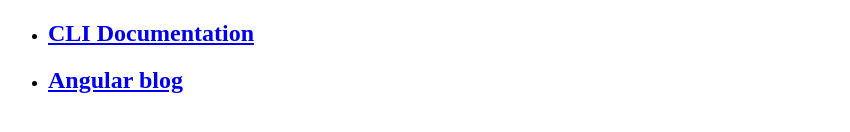
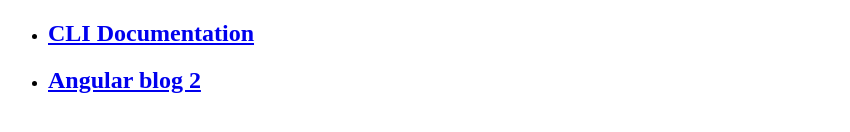
Before and after one commit to greeegooo/coursera-Angular4-ConFusion, an Angular app: page / in a window 1280 px wide. Shown: the part 478-610 px from the top of the page, without its empty margins (0-850 px from the left). Built offline with nearby package versions, Linux system fonts and the light colour scheme.

Commit message:
Repo rename commit try

```diff
--- a/src/app/app.component.html
+++ b/src/app/app.component.html
@@ -14,7 +14,7 @@
     <h2><a target="_blank" rel="noopener" href="https://angular.io/cli">CLI Documentation</a></h2>
   </li>
   <li>
-    <h2><a target="_blank" rel="noopener" href="https://blog.angular.io/">Angular blog</a></h2>
+    <h2><a target="_blank" rel="noopener" href="https://blog.angular.io/">Angular blog 2</a></h2>
   </li>
 </ul>
 
```
